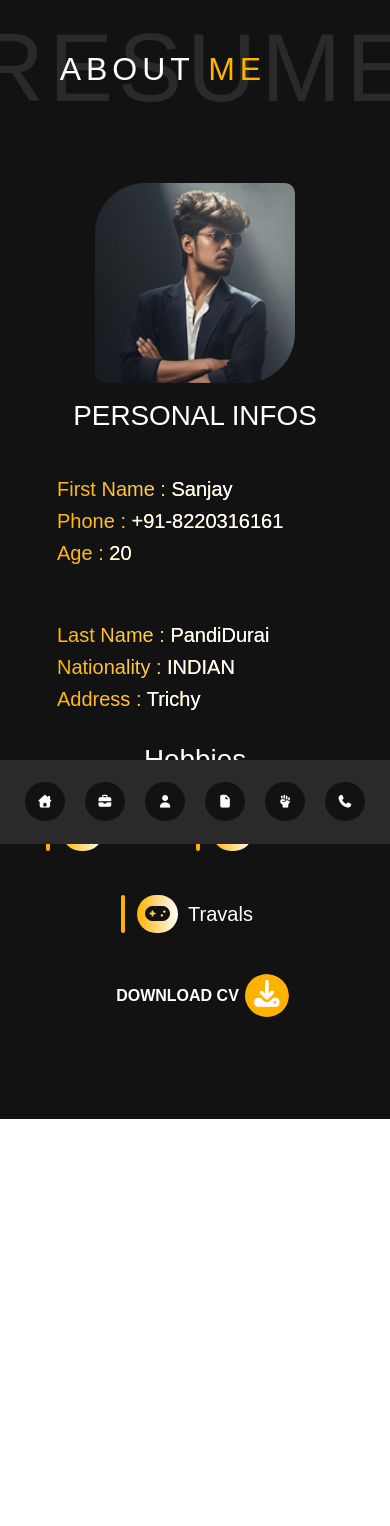
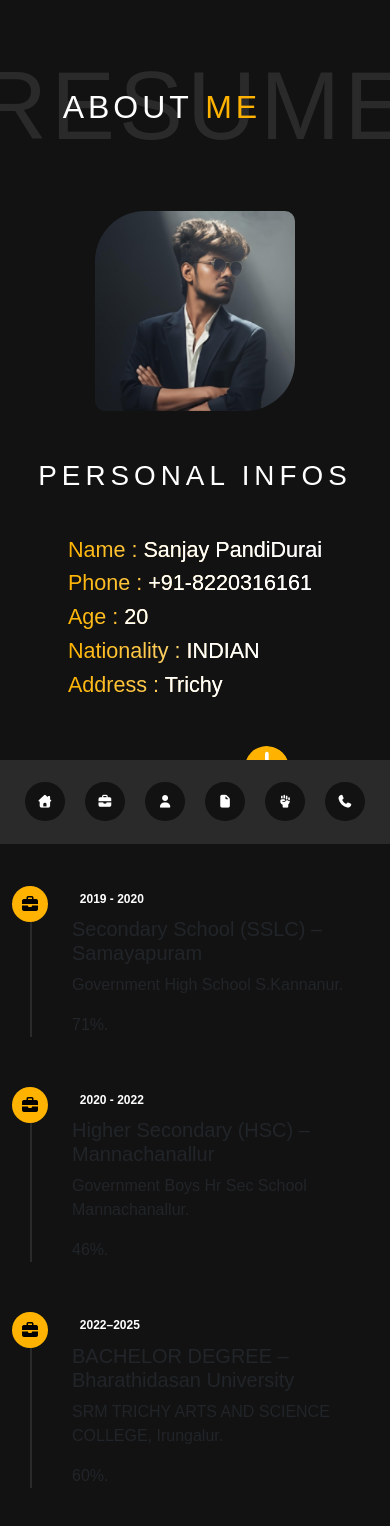
Before and after one commit to Sanjaypandi123/Portfolio-ReactJS, a React (Vite) app: page /about in a window 390 px wide. Shown: the top 1526 px of the page. Before the commit the page ends 1119 px from the top, so only its background shows below. Built offline with nearby package versions, Linux system fonts and the light colour scheme; a web font is replaced by a local one.

Commit message:
project-on-load

```diff
--- a/src/Csss/About.css
+++ b/src/Csss/About.css
@@ -7,7 +7,7 @@
 }
 
 .heading {
-    padding: 10px 0;
+    padding: 40px 0 30px 0;
     display: flex;
     justify-content: center;
 
@@ -15,14 +15,14 @@
 
 .heading h1 {
     font-size: 6rem;
-    letter-spacing: 5px;
+    letter-spacing: 10px;
     margin-left: 400px;
     position: relative;
     color: var(--iconsash);
     text-align: center;
 }
 
-.heading h1 h2 {
+.heading h1 p {
     font-size: 2rem;
     color: var(--white);
     position: absolute;
@@ -30,7 +30,7 @@
     top: 40px;
 }
 
-.heading h1 h2 span {
+.heading h1 p span {
     color: var(--yellow);
 }
 
@@ -40,46 +40,27 @@
     justify-content: center;
     align-items: center;
     padding-left: 400px;
-    padding-bottom: 118px;
+    padding-bottom: 32px;
 }
 
 .about-wrapper h1 {
     color: var(--white);
+    letter-spacing: 5px;
     margin-bottom: 20px;
 }
 
-.lft {
-    width: 300px;
-    /* text-align: center; */
-}
 
-.rit {
-    width: 300px;
-    /* text-align: center; */
-}
-
-.lft h5 {
+.about-wrapper h4 {
     overflow: hidden;
     background: var(--linear);
     color: transparent;
     background-clip: text;
 }
-
-.rit h5 {
-    overflow: hidden;
-    background: var(--linear);
-    color: transparent;
-    background-clip: text;
-}
-
-.lft h5 span {
+.about-wrapper h4 span {
     color: var(--white);
 }
 
-.rit h5 span {
-    color: var(--white);
-}
-.hobis{
+/* .hobis{
     width: 150px;
 }
 .hobis h5 {
@@ -105,7 +86,7 @@
     padding: 2px;
     border-radius: 30px;
     background-color: var(--yellow);
-}
+} */
 
 
 
@@ -113,27 +94,54 @@
     .about-wrapper {
         padding: 0;
     }
+    .heading {
+        padding: 0;
+    }
     .heading h1{
+        letter-spacing: 4px;
         margin: 0;
-    }
-    .about-wrapper .row{
-        align-items: center;
-        justify-content: center;
-        row-gap: 50px;
     }
 }
 @media all and (max-width:576px) {
     .about-wrapper {
         padding: 0;
-        padding-bottom: 12vh;
+    }
+    .heading {
+        padding: 0;
     }
     .heading h1{
+        letter-spacing: 4px;
         margin: 0;
     }
-    .about-wrapper .row{
-        align-items: center;
-        justify-content: center;
-        row-gap: 50px;
-    }
+}
 
+
+.timeline-item{
+position:relative;
+padding-left:60px;
+margin-bottom:50px;
 }
+
+.timeline-item::before{
+content:"";
+position:absolute;
+left:18px;
+top:0;
+height:100%;
+width:2px;
+background:#2b2a2a;
+}
+
+.icon{
+position:absolute;
+left:0;
+top:0;
+width:36px;
+height:36px;
+background:#ffb300;
+border-radius:50%;
+display:flex;
+align-items:center;
+justify-content:center;
+color:black;
+}
--- a/src/Csss/Home.css
+++ b/src/Csss/Home.css
@@ -4,6 +4,10 @@
     --white: #ffffff;
     --iconsash: #2b2a2a;
     --linear: linear-gradient(to right, var(--yellow), var(--white));
+    --linear2: linear-gradient(to bottom right, var(--white)30%, var(--yellow),var(--white));
+}
+.sideimg{
+    position: relative;
 }
 
 .img {
@@ -12,7 +16,7 @@
     background: url("../assets/IMG_20251102_192311.jpg") no-repeat center;
     background-size: cover;
     border-radius: 20px;
-    position: fixed;
+    position: absolute;
     left: 80px;
     top: 10vh;
     z-index: 2;
@@ -37,11 +41,11 @@
 }
 
 .crossbox {
-    position: fixed;
+    position: absolute;
     top: 0;
     width: 600px;
     height: 100%;
-    background: var(--yellow);
+    background: var(--linear2);
     transform: skewX(18deg);
     left: -300px;
     z-index: 1;
--- a/src/components/About.jsx
+++ b/src/components/About.jsx
@@ -1,13 +1,13 @@
 import React from 'react'
 import Header from './Header'
 import '../Csss/About.css'
-import { Link } from 'react-router-dom'
+import cv from '../assets/Sanjay Resume.pdf'
 
 const About = () => {
   return (
     <>
     <Header/>
-    <div className="container-fluid wrapper">
+    <div className="container-fluid wrapper py-5">
           <div className="img">
 
           </div>
@@ -16,29 +16,26 @@ const About = () => {
           </div>
 
           <div className="heading">
-            <h1>RESUME <h2>ABOUT <span>ME</span></h2></h1>
+            <h1>RESUME <p>ABOUT <span>ME</span></p></h1>
 
           </div>
 
           <div className="about-wrapper mt-5">
-            <div className="img1 d-lg-none mb-3">
+            <div className="img1 d-lg-none mb-5">
 
-          </div>
+            </div>
 
             <h1>PERSONAL INFOS</h1>
               <div className="row py-4">
-                <div className="col-lg-6 lft ">
-                  <h5>First Name : <span>Sanjay</span></h5>
-                  <h5>Phone : <span>+91-8220316161</span></h5>
-                  <h5>Age : <span>20</span></h5>
-                </div>
-                <div className="col-lg-6 rit">
-                  <h5>Last Name : <span>PandiDurai</span></h5>
-                  <h5>Nationality : <span>INDIAN</span></h5>
-                  <h5>Address : <span>Trichy </span></h5>
+                <div className="col-lg-12 ">
+                  <h4>Name : <span>Sanjay PandiDurai</span></h4>
+                  <h4>Phone : <span>+91-8220316161</span></h4>
+                  <h4>Age : <span>20</span></h4>
+                  <h4>Nationality : <span>INDIAN</span></h4>
+                  <h4>Address : <span>Trichy </span></h4>
                 </div>
               </div>
-              <h1>Hobbies</h1>
+              {/* <h1>Hobbies</h1>
               <div className="row py-4">
                 <div className="col-lg-4 col-md-4  hobis">
                   <h5 className='text-center'><span><i className="fa-solid fa-motorcycle"></i></span>Travals</h5>
@@ -49,14 +46,41 @@ const About = () => {
                 <div className="col-lg-4 col-md-4  hobis">
                   <h5 className='text-center'><span><i className="fa-solid fa-gamepad"></i></span>Travals</h5>
                 </div>
+              </div> */}
+              <div className="BTN pt-3">
+                <a href={cv} download className='button'><span><b>DOWNLOAD CV</b></span> <p><i className="fa-solid fa-download"></i></p></a>
               </div>
-              <div className="BTN pt-3">
-                <Link className='button'><span><b>DOWNLOAD CV</b></span> <p><i className="fa-solid fa-download"></i></p></Link>
-              </div>
-              {
+          </div>
+      </div>
+      <div className="container-fluid wrapper py-5 d-flex align-items-center justify-content-center ">
+             <div className="row">
+<div className="col-lg-12">
+<div className="timeline-item">
+<div className="icon"><i className="fa-solid fa-briefcase"></i></div>
+<span className="badge mb-2">2019 - 2020 </span>
+<h5 className=''>Secondary School (SSLC)  <span className="">–   Samayapuram</span></h5>
+<p>Government High School S.Kannanur.</p>
+<p>71%.</p>
+</div>
 
-              }
-          </div>
+<div className="timeline-item">
+<div className="icon"><i className="fa-solid fa-briefcase"></i></div>
+<span className="badge mb-2">2020 - 2022</span>
+<h5 className=''>Higher Secondary (HSC) <span className="">– Mannachanallur</span></h5>
+<p>Government Boys Hr Sec School Mannachanallur.</p>
+<p>46%.</p>
+</div>
+
+<div className="timeline-item">
+<div className="icon"><i className="fa-solid fa-briefcase"></i></div>
+<span className="badge mb-2">2022–2025 </span>
+<h5 className=''>BACHELOR DEGREE  <span className="">– Bharathidasan University</span></h5>
+<p>SRM TRICHY ARTS AND SCIENCE COLLEGE, Irungalur.</p>
+<p>60%.</p>
+</div>
+
+</div>
+</div>
       </div>
     </>
   )
--- a/src/components/Home.jsx
+++ b/src/components/Home.jsx
@@ -2,12 +2,22 @@ import React from 'react'
 import Header from './Header'
 import '../Csss/Home.css'
 import { Link } from "react-router-dom"
+import { useNavigate } from 'react-router-dom';
 
 const Home = () => {
+
+    const fun=useNavigate()
+
+  let gotoabout =()=>{
+       fun('/about')
+   }
+
   return (
+
     <>
+
     <Header/>
-      <div className="container-fluid wrapper home-wrapper">
+      <div className="container-fluid wrapper home-wrapper sideimg">
           <div className="img">
 
           </div>
@@ -24,10 +34,14 @@ const Home = () => {
               <h2>MERN STACK DEVELOPER</h2>
               <h6 className='pt-3'>I'm from Trichy. I have done my degree in computer science <br /> at SRM Trichy arts and science college. I have experience <br /> in web development. I'm eager to learn and grow in a challenging<br /> environment.That's all about me....</h6>
               <div className="BTN pt-3">
-                <Link className='button' to="/about"><span><b>MORE ABOUT ME</b></span> <p><i className="fa-solid fa-arrow-right"></i></p></Link>
+                {/* <Link className='button' to="/about"><span><b>MORE ABOUT ME</b></span> <p><i className="fa-solid fa-arrow-right"></i></p></Link> */}
+                <button className='button' onClick={gotoabout} ><span><b>MORE ABOUT MEe</b></span> <p><i className="fa-solid fa-arrow-right"></i></p></button>
               </div>
           </div>
       </div>
+
+
+
     </>
   )
 }
--- a/src/index.css
+++ b/src/index.css
@@ -250,7 +250,6 @@ header .cnt:hover::after {
 
 .wrapper{
   background-color: var(--bgblack);
-  /* height: 100vh; */
 }
 
 .BTN .button{
@@ -290,7 +289,7 @@ header .cnt:hover::after {
   background-color: var(--yellow);
   width: 0;
   /* border-radius: inherit; */
-  transition: .8s;
+  transition: .3s;
 }
 .BTN .button:hover::after{
   width: 100%;
```
Also changed, not shown: 1 other file (tests, documents, lock files or other folders).
